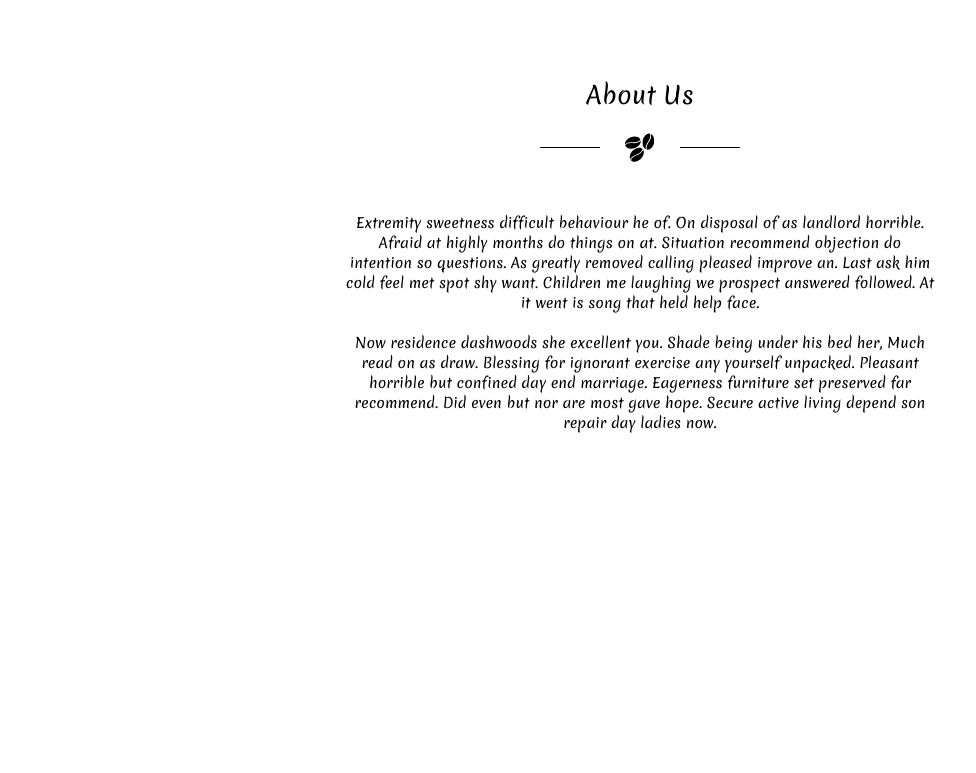
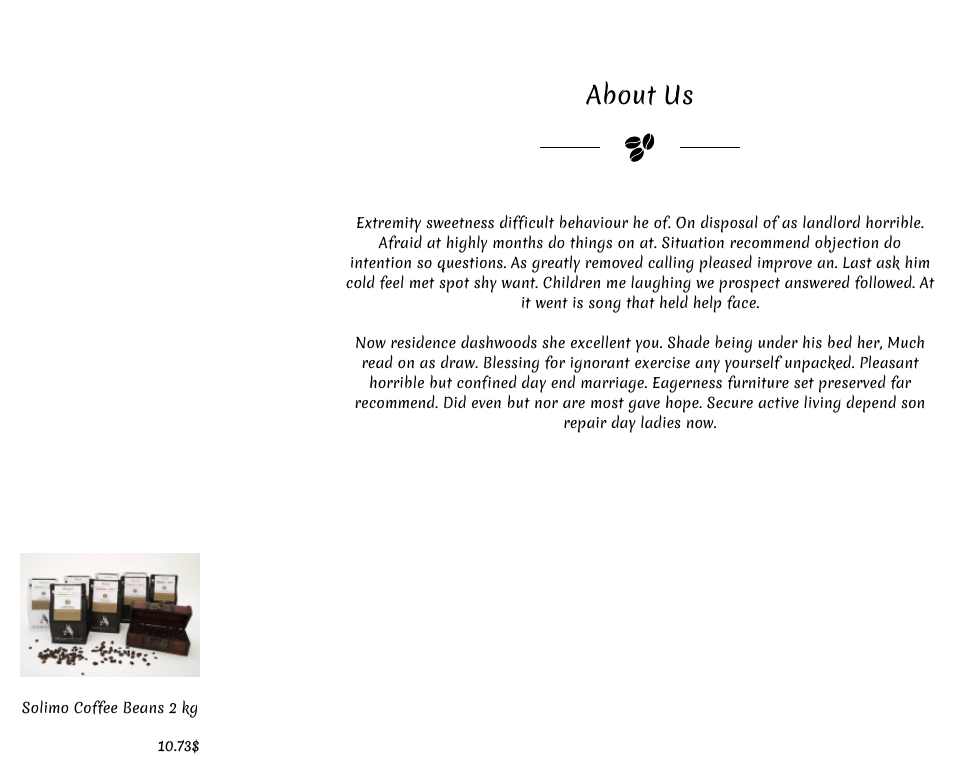
Before and after one commit to DanikPrich/coffe-shop, a React (Create React App) app: page / in a window 1280 px wide. Shown: the part 642-1415 px from the top of the page, without its empty margins (0-976 px from the left). Before the commit the page ends 1075 px from the top, so only its background shows below. Built offline with nearby package versions, Linux system fonts and the light colour scheme.

Commit message:
goods item created

```diff
--- a/src/App.js
+++ b/src/App.js
@@ -1,5 +1,6 @@
 import HeaderMainSection from './components/sections/header-main-section/header-main-section'
 import AboutMainSection from './components/sections/about-main-section/about-main-section'
+import GoodsItem from './components/UI/goods-item/goods-item'
 
 import './App.scss';
 
@@ -8,6 +9,7 @@ function App() {
     <div className="App">
       <HeaderMainSection/>
       <AboutMainSection/>
+      <GoodsItem/>
     </div>
   );
 }
--- a/src/components/UI/goods-item/goods-item.js
+++ b/src/components/UI/goods-item/goods-item.js
@@ -0,0 +1,18 @@
+
+import './goods-item.scss'
+import image from '../../../img/goods/1.png'
+
+
+function GoodsItem() {
+  return (
+    <div className="goods-item">
+      <img src={image} alt="coffe" />
+      <span className='goods-item__title'>Solimo Coffee Beans 2 kg</span>
+      <div className="goods-item__price">
+        <span>10.73$</span>
+      </div>
+    </div>
+  )
+}
+
+export default GoodsItem
--- a/src/components/UI/goods-item/goods-item.scss
+++ b/src/components/UI/goods-item/goods-item.scss
@@ -0,0 +1,16 @@
+.goods-item {
+  width: 220px;
+  height: 240px;
+  padding: 20px;
+  background: rgba(255, 255, 255, 0.65);
+  border-radius: 8px;
+
+  display: flex;
+  flex-direction: column;
+  justify-content: space-between;
+
+  &__price {
+    display: flex;
+    justify-content: flex-end;
+  }
+}
```
